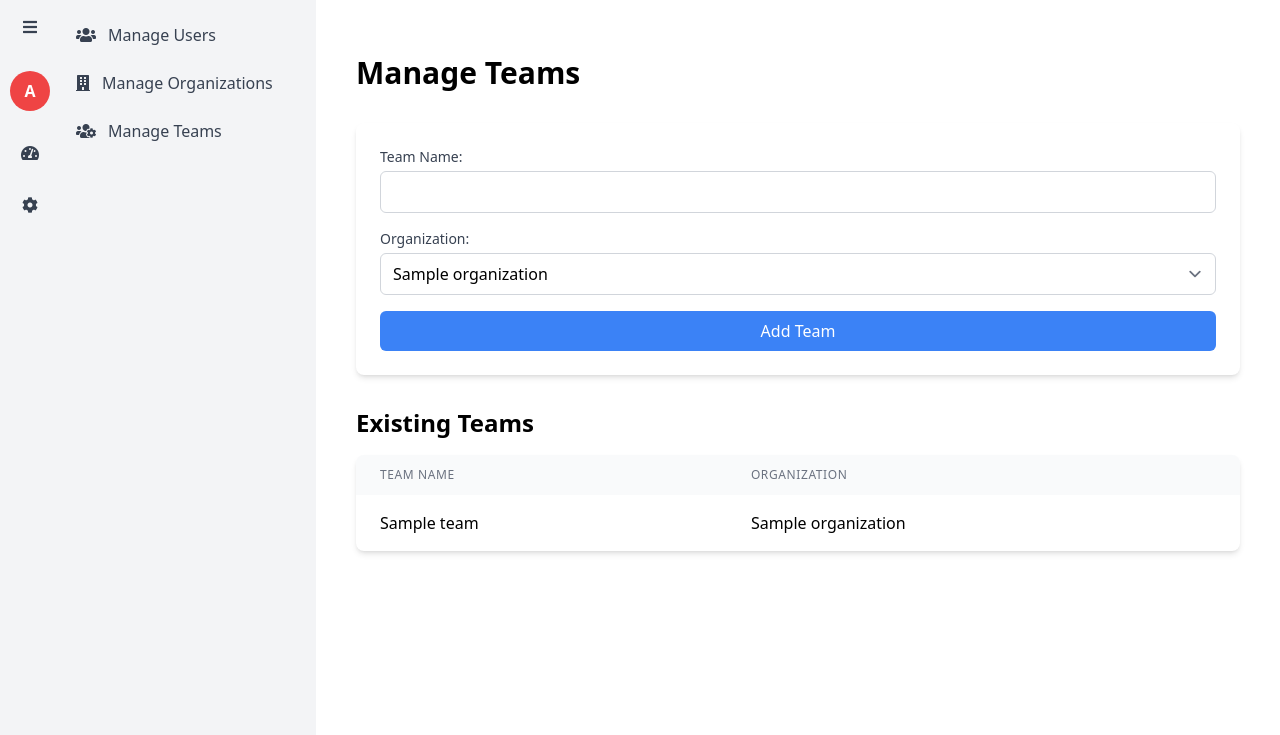
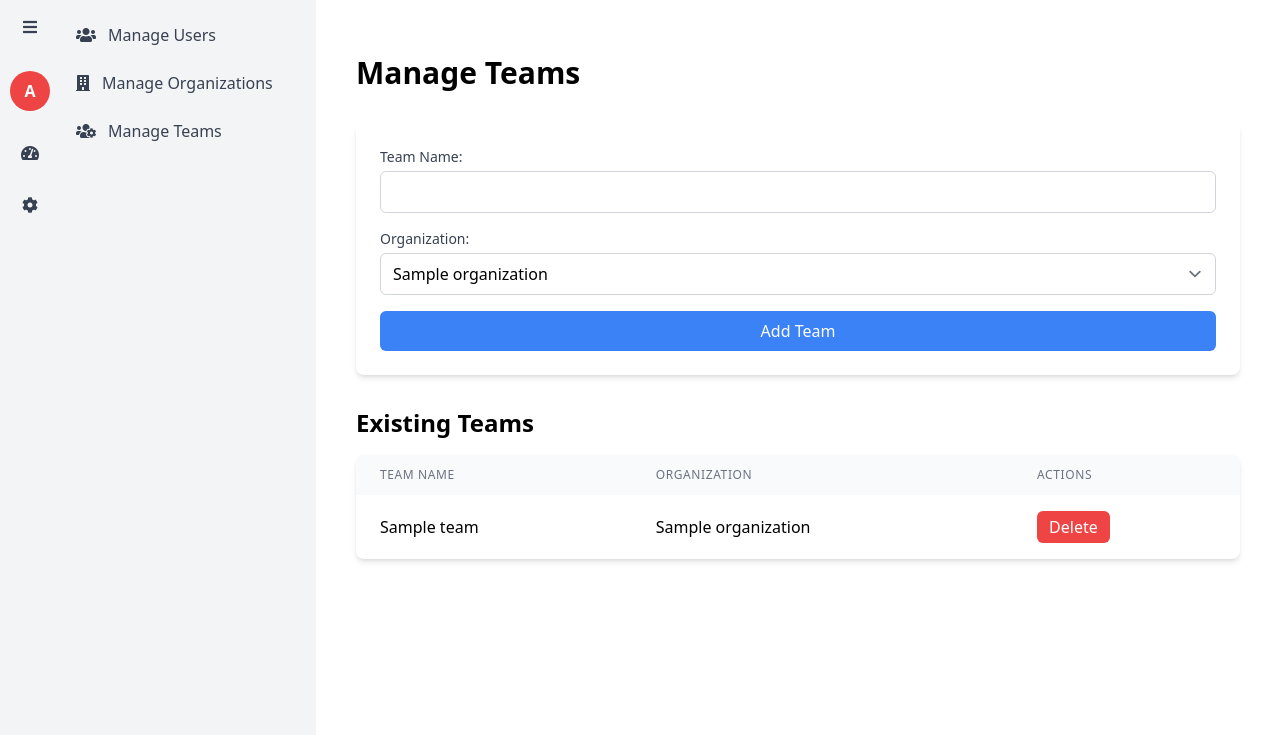
Before and after one commit to akhileshSRE/NavEase-app, a Flask app: page /settings/teams in a window 1280 px wide. Shown: the part 65-800 px from the top of the page. Run offline with Flask 2, Linux system fonts and the light colour scheme; the visitor is signed in with stand-in values (Sample User, id 1); data comes from the database, SQL or seed files in the repository; tables that the repository leaves empty hold one stand-in row (values such as "Sample post"); some libraries are stand-ins or nearby versions.

Commit message:
delete team function added

```diff
--- a/app/routes/settings.py
+++ b/app/routes/settings.py
@@ -109,16 +109,30 @@ def manage_organizations():
 @admin_required
 def manage_teams():
     if request.method == 'POST':
-        name = request.form.get('name')
-        organization_id = request.form.get('organization')
+        action = request.form.get('action')
 
-        if not all([name, organization_id]):
-            flash('All fields are required.', 'error')
-        else:
-            team = Team(name=name, organization_id=organization_id)
-            db.session.add(team)
-            db.session.commit()
-            flash('Team added successfully.', 'success')
+        if action == 'add':
+            name = request.form.get('name')
+            organization_id = request.form.get('organization')
+
+            if not all([name, organization_id]):
+                flash('All fields are required.', 'error')
+            else:
+                team = Team(name=name, organization_id=organization_id)
+                db.session.add(team)
+                db.session.commit()
+                flash('Team added successfully.', 'success')
+
+        elif action == 'delete':
+            team_id = request.form.get('team_id')
+            team = Team.query.get(team_id)
+            if team:
+                db.session.delete(team)
+                db.session.commit()
+                flash('Team deleted successfully.', 'success')
+            else:
+                flash('Team not found.', 'error')
+
         return redirect(url_for('settings.manage_teams'))
 
     teams = Team.query.all()
--- a/app/templates/settings/manage_teams.html
+++ b/app/templates/settings/manage_teams.html
@@ -17,6 +17,7 @@
     {% endwith %}
 
     <form method="POST" action="{{ url_for('settings.manage_teams') }}" class="bg-white shadow-md rounded-lg p-6 mb-8">
+        <input type="hidden" name="action" value="add">
         <div class="mb-4">
             <label for="name" class="block text-sm font-medium text-gray-700 mb-1">Team Name:</label>
             <input type="text" id="name" name="name" required
@@ -44,6 +45,7 @@
                 <tr>
                     <th class="px-6 py-3 text-left text-xs font-medium text-gray-500 uppercase tracking-wider">Team Name</th>
                     <th class="px-6 py-3 text-left text-xs font-medium text-gray-500 uppercase tracking-wider">Organization</th>
+                    <th class="px-6 py-3 text-left text-xs font-medium text-gray-500 uppercase tracking-wider">Actions</th>
                 </tr>
             </thead>
             <tbody class="divide-y divide-gray-200">
@@ -51,6 +53,13 @@
                 <tr>
                     <td class="px-6 py-4 whitespace-nowrap">{{ team.name }}</td>
                     <td class="px-6 py-4 whitespace-nowrap">{{ team.organization.name }}</td>
+                    <td class="px-6 py-4 whitespace-nowrap">
+                        <form method="POST" action="{{ url_for('settings.manage_teams') }}" onsubmit="return confirm('Are you sure you want to delete this team?');">
+                            <input type="hidden" name="action" value="delete">
+                            <input type="hidden" name="team_id" value="{{ team.id }}">
+                            <button type="submit" class="bg-red-500 text-white px-3 py-1 rounded-md hover:bg-red-600 transition duration-300">Delete</button>
+                        </form>
+                    </td>
                 </tr>
                 {% endfor %}
             </tbody>
```
